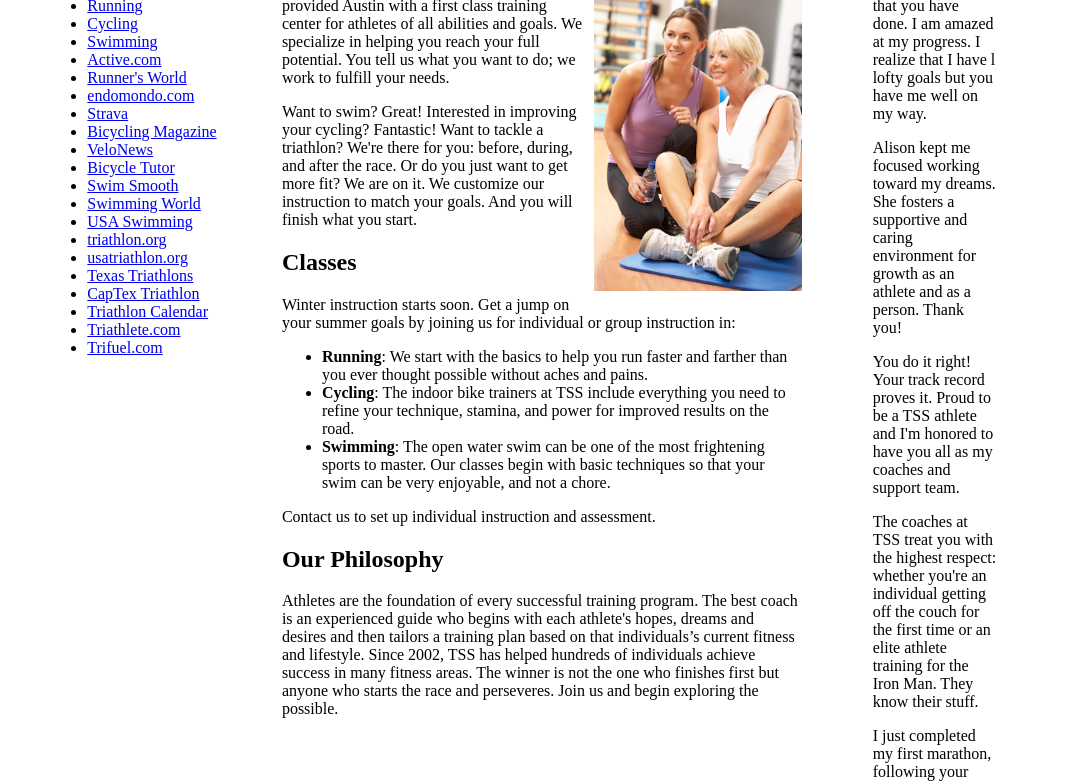
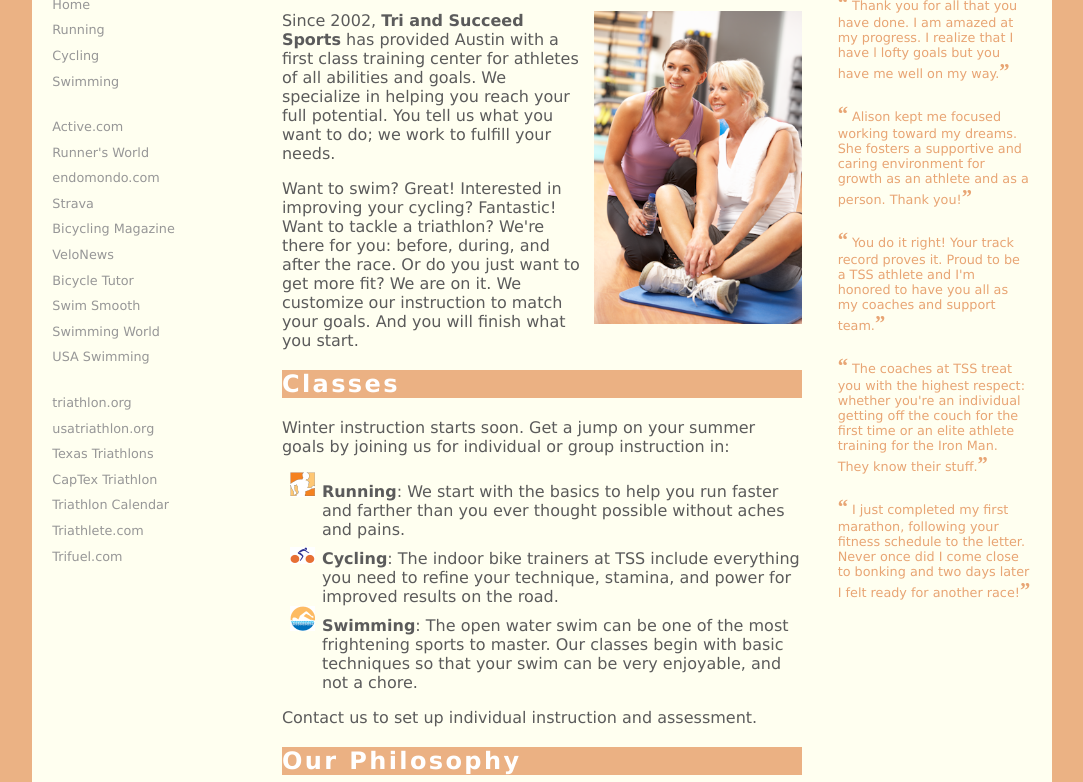
Before and after one commit to Hectorj08/Fitness-Club, a plain HTML site: page index.html in a window 1280 px wide. Shown: the part 212-994 px from the top of the page, without its empty margins (98-1181 px from the left). Drawn offline with Linux system fonts and the light colour scheme; files whose address does not match are found by name; a web font is replaced by a local one.

Commit message:
Update index.html

```diff
--- a/index.html
+++ b/index.html
@@ -16,7 +16,7 @@
    <meta name="keywords" content="triathlon, running, swimming, cycling" />
    <title>Tri and Succeed Sports</title>
    <link href="tss_layout.css" rel="stylesheet" />
-   <link href="tss_styles_txt.css" rel="stylesheet" />
+   <link href="tss_styles.css" rel="stylesheet" />
 </head>
 
 <body>
```
